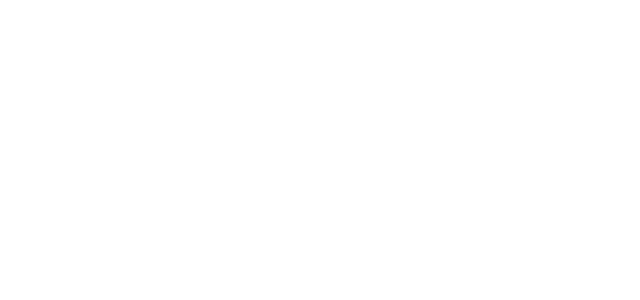
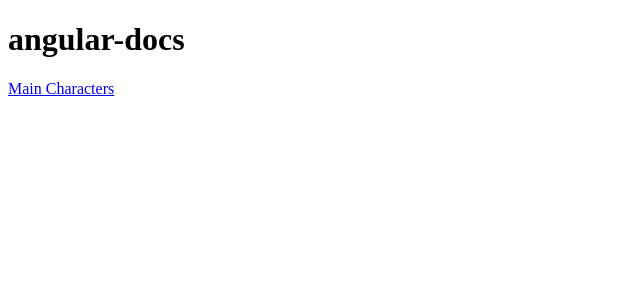
Before and after one commit to oznoztn/angular-docs, an Angular app: page / in a window 1280 px wide. Shown: the top 300 px of the page, without its empty margins (0-640 px from the left). Built offline with nearby package versions, Linux system fonts and the light colour scheme.

Commit message:
Use routerLink for navigation between pages

```diff
--- a/src/app/app.component.html
+++ b/src/app/app.component.html
@@ -1,3 +1,9 @@
+<h1>{{title}}</h1>
+<nav>
+    <a routerLink="/">Main </a>
+    <a routerLink="/characters">Characters </a>
+</nav>
+
 <!--
     The AppComponent template no longer needs <app-heroes>
         because the app will only display the HeroesComponent when the user navigates to it.
```
